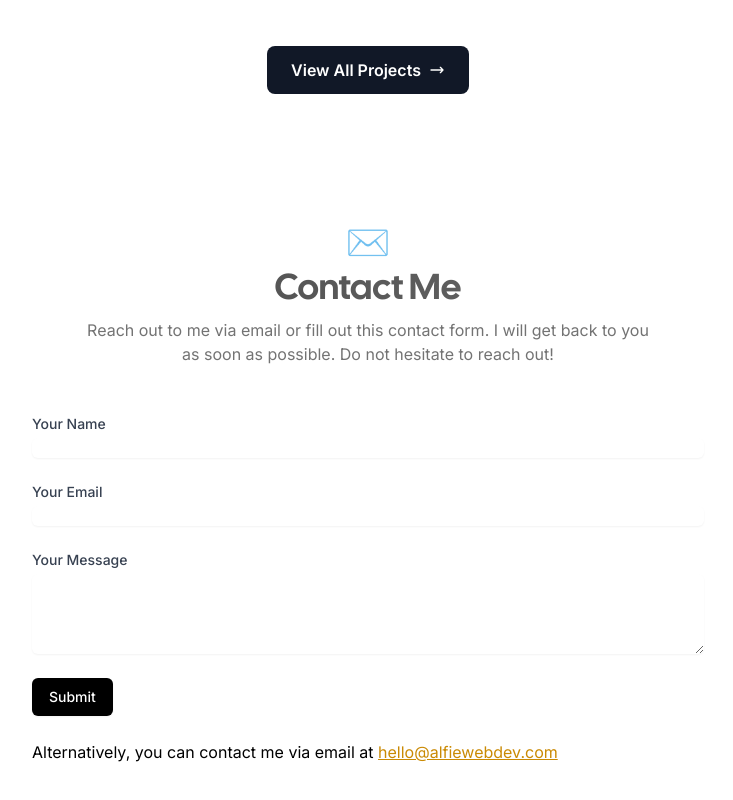
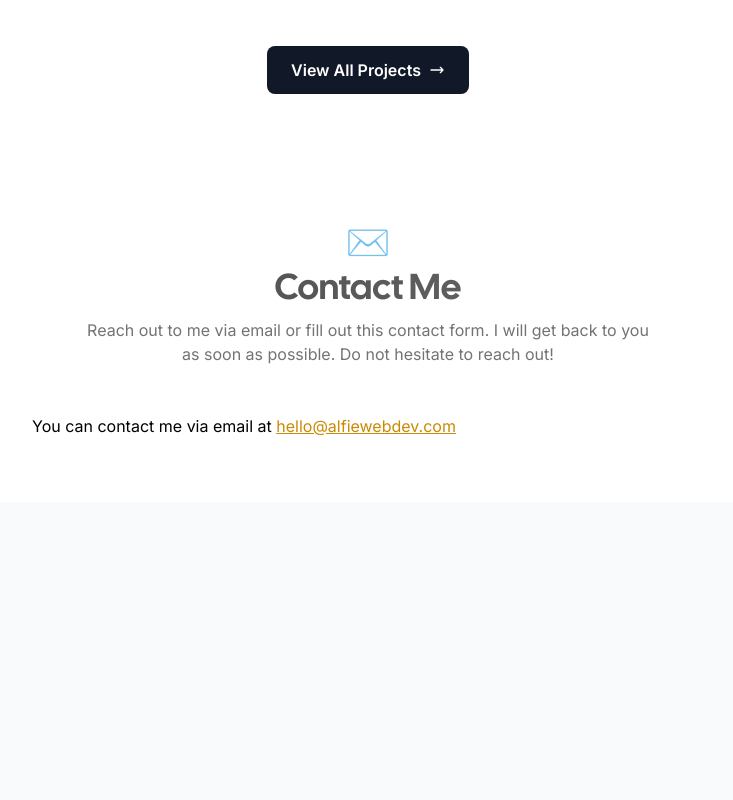
Before and after one commit to alfredonline/personal-site, a Next.js app: page / in a window 1280 px wide. Shown: the part 4487-5287 px from the top of the page, without its empty margins (272-1005 px from the left). After the commit the page ends 4989 px from the top, so only its background shows below. Built offline with nearby package versions, Linux system fonts and the light colour scheme.

Commit message:
temp removal of contact form

```diff
--- a/src/components/Contact.tsx
+++ b/src/components/Contact.tsx
@@ -56,7 +56,7 @@ export const Contact = () => {
 
   return (
     <form onSubmit={handleSubmit} className="space-y-6">
-      <div>
+      {/* <div>
         <label htmlFor="name" className="block text-sm font-medium text-gray-700">
           Your Name
         </label>
@@ -121,17 +121,17 @@ export const Contact = () => {
         >
           {isSubmitting ? "Sending..." : "Submit"}
         </button>
+      </div> */}
+
+      <div>
+        You can contact me via email at <a href="mailto:hello@alfiewebdev.com" className="underline text-yellow-600 hover:text-yellow-700">hello@alfiewebdev.com</a>
       </div>
 
-      <div>
-        Alternatively, you can contact me via email at <a href="mailto:hello@alfiewebdev.com" className="underline text-yellow-600 hover:text-yellow-700">hello@alfiewebdev.com</a>
-      </div>
-
-      {submitMessage && (
+      {/* {submitMessage && (
         <p className={`text-sm ${submitMessage.includes('successfully') ? 'text-green-600' : 'text-red-600'}`}>
           {submitMessage}
         </p>
-      )}
+      )} */}
     </form>
   );
 };
```
